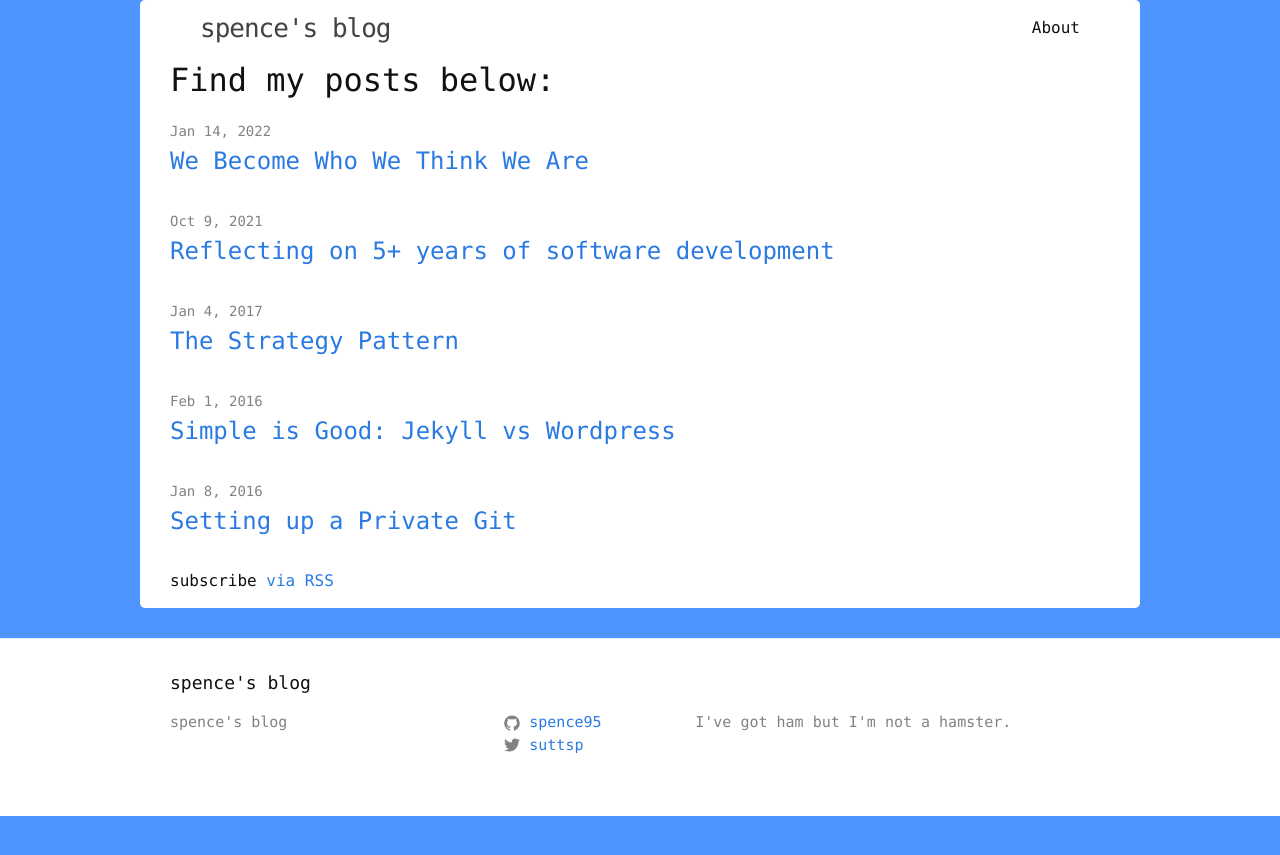
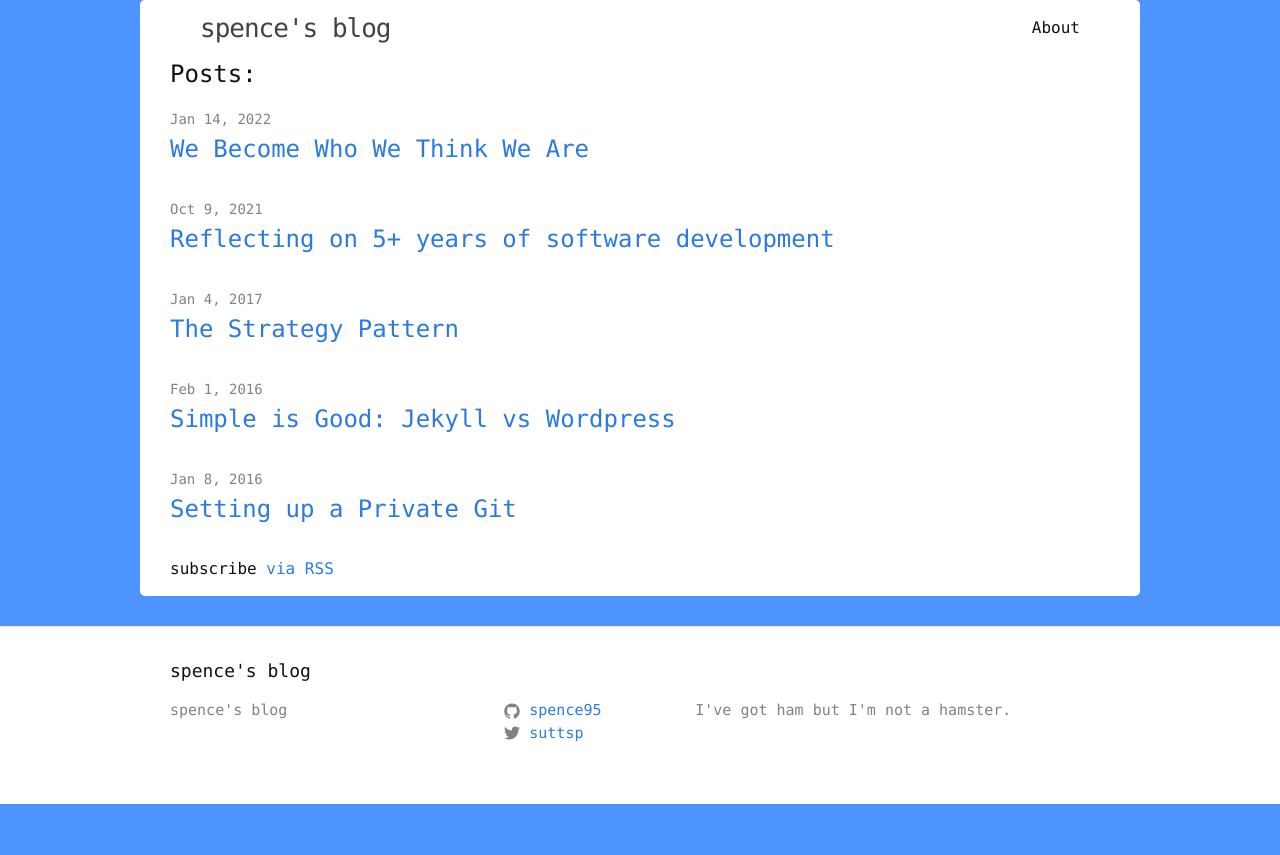
Before and after one commit to spence95/spence95.github.io, a Jekyll site: the page built from index.html, in a window 1280 px wide. Shown: the top 855 px of the page. Built offline with Jekyll 4.4.1, drawn with Linux system fonts in a browser that asks for light colours.

Commit message:
Some more restructuring

```diff
--- a/index.html
+++ b/index.html
@@ -44,15 +44,15 @@ layout: default
   </header>
 
   <ul class="post-list">
-    <h1>Find my posts below:</h1>
+    <h2>Posts:</h1>
 
     {% for post in site.posts limit:50 %}
       <li>
         <span class="post-meta">{{ post.date | date: "%b %-d, %Y" }}</span>
 
-        <h2>
+        <h3>
           <a class="post-link" href="{{ post.url | prepend: site.baseurl }}">{{ post.title }}</a>
-        </h2>
+        </h3>
 
       </li>
     {% endfor %}
```
